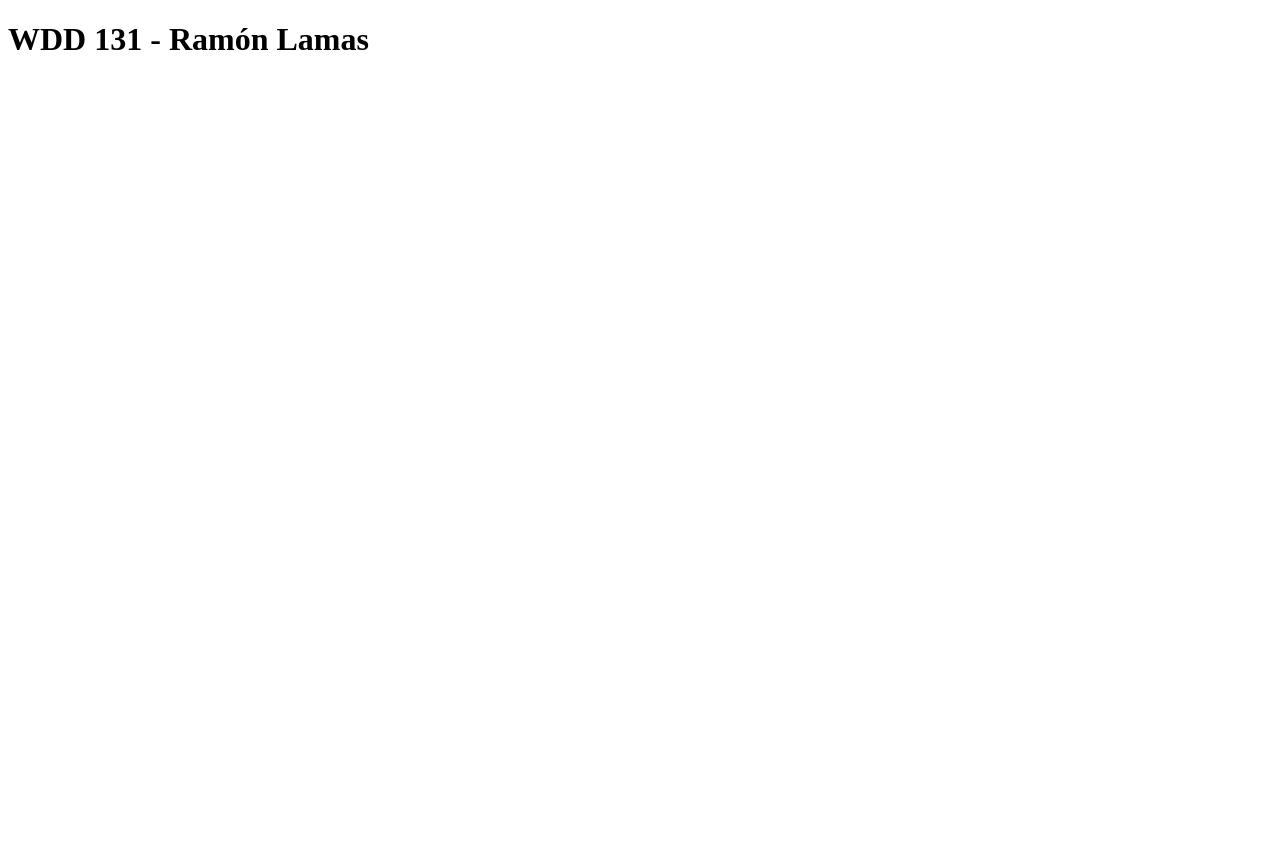
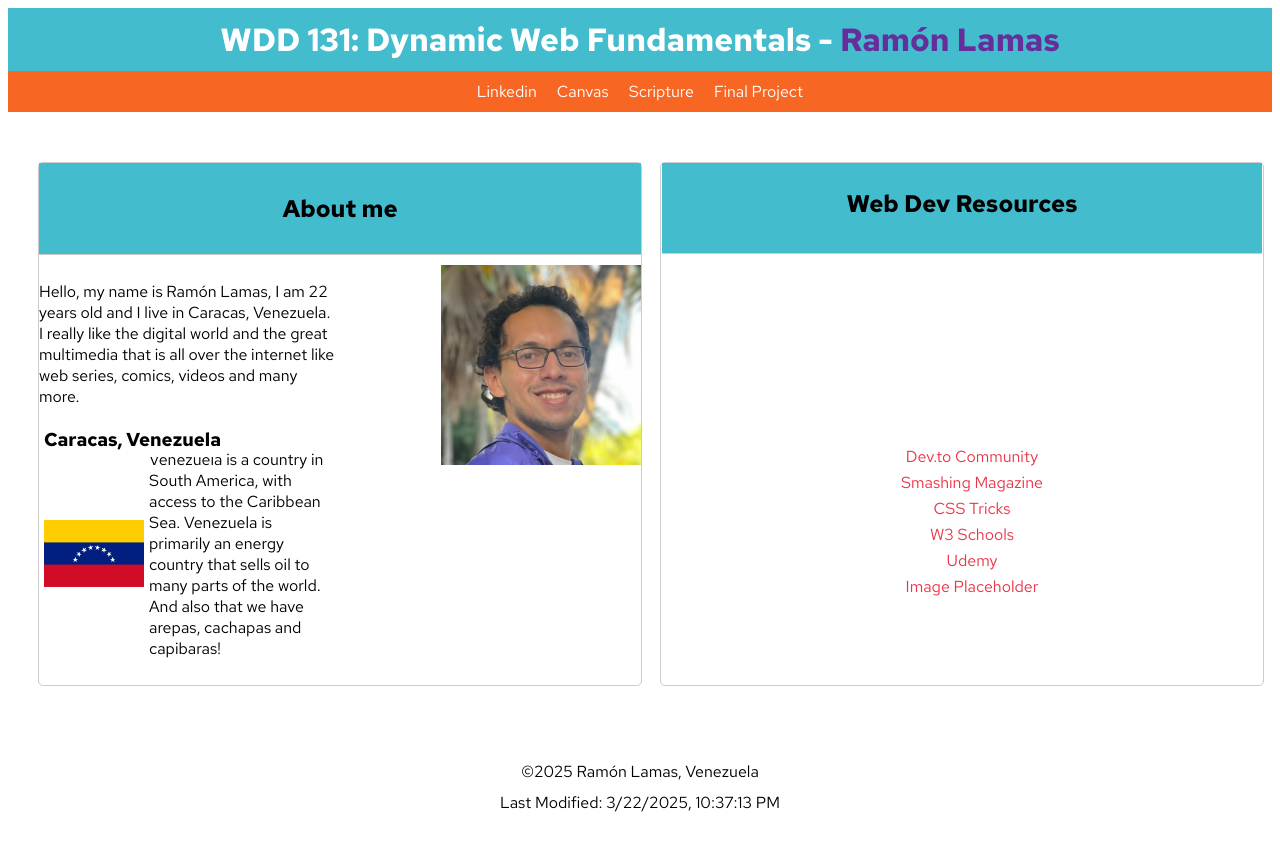
Before and after one commit to LuckyRambly/wdd131, a plain HTML site: page index.html in a window 1280 px wide. Before the commit the page ends 800 px from the top, so only its background shows below. Drawn offline with Linux system fonts and the light colour scheme.

Commit message:
WDD131 V1

```diff
--- a/index.html
+++ b/index.html
@@ -3,9 +3,80 @@
 <head>
     <meta charset="UTF-8">
     <meta name="viewport" content="width=device-width, initial-scale=1.0">
-    <title>Document</title>
+    <title>WDD 131 – Dynamic Web Fundamentals - Ramón Lamas</title>
+    <meta name="description" content="WDD 131 - Dynamic Web Fundamentals - Ramón Lamas. Welcome to the index that will be used for the course and all assignments.">
+    <meta name="author" content="Ramón Lamas">
+
+    <link rel="stylesheet" href="styles/base.css">
+    <link rel="preconnect" href="https://fonts.googleapis.com">
+    <link rel="preconnect" href="https://fonts.gstatic.com" crossorigin>
+    <link href="https://fonts.googleapis.com/css2?family=Red+Hat+Text:ital,wght@0,300..700;1,300..700&display=swap" rel="stylesheet">
 </head>
 <body>
-    <h1>WDD 131 - Ramón Lamas</h1>
+    <header>
+        <h1>WDD 131: Dynamic Web Fundamentals - <span>Ramón Lamas</span></h1>
+        <nav>
+            <a href="https://www.linkedin.com/in/ramon-lamas-132a27280/">Linkedin</a>
+            <a href="https://byupw.instructure.com/">Canvas</a>
+            <a href="https://www.churchofjesuschrist.org/study/scriptures/bofm/1-ne/10?lang=spa&id=p19#p19">Scripture</a>
+            <a href="#">Final Project</a>
+        </nav>
+    </header>
+    <main>
+        <section class="card">
+            <div>
+                <h2>About me</h2>
+            </div>
+            <div>
+                <p>Hello, my name is Ramón Lamas, I am 22 years old and I live in Caracas, Venezuela. I really like the digital world and the great multimedia that is all over the internet like web series, comics, videos and many more.</p>
+                <div>
+                    <h3>Caracas, Venezuela</h3>
+                    <div>
+                        <img src="images/Flag_of_Venezuela.png" alt="Official flag of Venezuela">
+                        <p>Venezuela is a country in South America, with access to the Caribbean Sea. Venezuela is primarily an energy country that sells oil to many parts of the world. And also that we have arepas, cachapas and capibaras!</p>
+                    </div>
+                </div>
+            </div>
+            <div>
+                <img src="images/ramon_portrait.jpg" alt="Portrait" id="ram_portrait">
+            </div>
+        </section>
+        <section class="card" id="card_list">
+            <div>
+                <h2>Web Dev Resources</h2>
+            </div>
+            <div>
+                <ul>
+                    <a href="">Dev.to Community</a>
+                    <a href="">Smashing Magazine</a>
+                    <a href="">CSS Tricks</a>
+                    <a href="">W3 Schools</a>
+                    <a href="">Udemy</a>
+                    <a href="">Image Placeholder</a>
+                </ul>
+            </div>
+        </section>
+    </main>
+    <footer>
+        <p>©<span id="currentyear"></span> Ramón Lamas, Venezuela</p>
+        <script>
+            function mostrarAñoActual() {
+                const ahora = new Date();
+                const anioActual = ahora.getFullYear();
+
+                document.getElementById("currentyear").textContent = anioActual;
+            }
+            mostrarAñoActual();
+        </script>
+        <p id="lastModified">Last Modified:</p>
+        <script>
+            function actualizarFechaModificacion() {
+                const ahora = new Date();
+                const fechaHoraFormateada = ahora.toLocaleString();
+                document.getElementById("lastModified").textContent = "Last Modified: " + fechaHoraFormateada;
+            }
+            actualizarFechaModificacion();
+        </script>
+    </footer>
 </body>
 </html>
--- /dev/null
+++ b/styles/base.css
@@ -0,0 +1,177 @@
+:root {
+    --color-principal: #F9C80E;
+    --color-secundario: #F86624;
+    --color-acento: #EA3546;
+    --color-texto: #662E9B;
+    --color-fondo: #43BCCD;
+}
+/*
+.red-hat-text-<uniquifier> {
+  font-family: "Red Hat Text", sans-serif;
+  font-optical-sizing: auto;
+  font-weight: <weight>;
+  font-style: normal;
+}*/
+body {
+    font-family: "Red Hat Text", sans-serif;
+    font-weight: 400;
+    font-style: normal;
+}
+header {
+    display: flex;
+    flex-direction: column;
+}
+header h1 {
+    width: 100%;
+    text-align: center;
+    margin: 0;
+    padding: 10px 0;
+    background-color: #43BCCD;
+    color: white;
+}
+header h1 span {
+    color: #662E9B;
+}
+header nav {
+    display: flex;
+    justify-content: center;
+    background-color: #F86624;
+    padding: 10px 0;
+}
+header nav a {
+    margin: 0 10px;
+    text-decoration: none;
+    color: white;
+    transition: box-shadow 0.3s;
+}
+header nav a:hover {
+    color: #F9C80E;
+    transform: scale(1.1);
+}
+main {
+    max-width: 100%;
+    margin: 0 auto;
+    padding: 20px;
+
+    display: grid;
+    grid-template-columns: 1fr 1fr;
+    gap: 20px;
+    max-width: auto;
+    margin: 20px auto;
+}
+.card {
+    width: 100%;
+    margin: 10px;
+    border: 1px solid #ccc;
+    border-radius: 5px;
+    padding: 0px;
+    display: grid;
+    grid-template-columns: 1fr 1fr;
+    grid-template-rows: auto auto auto;
+    gap: 10px;
+}
+.card:nth-child(2) {
+    grid-template-columns: 1fr;
+    grid-template-rows: auto auto;
+}
+.card > div:first-child {
+    grid-column: 1 / 3;
+    background-color: #43BCCD;
+    padding: 10px;
+    text-align: center;
+    border-bottom: 1px solid #ccc;
+}
+.card:nth-child(2) > div:first-child {
+    grid-column: 1 / 2;
+    grid-column: 1 / 2;
+    padding: 5px;
+    text-align: center;
+    border-bottom: 1px solid #ccc;
+}
+.card > div:nth-child(2) {
+    grid-column: 1 / 2;
+    display: grid;
+    grid-template-rows: auto auto;
+    gap: 10px;
+}
+.card > div:nth-child(2) > p {
+    grid-row: 1 / 2;
+}
+.card > div:nth-child(2) > div {
+    grid-row: 2 / 3;
+    display: grid;
+    grid-template-columns: auto 1fr;
+    gap: 10px;
+    align-items: center;
+    position: relative;
+}
+.card > div:nth-child(2) > div > div {
+    /* Estilos existentes para el div de la bandera y el texto */
+    display: flex;
+    align-items: center;
+}
+.card > div:nth-child(2) > div img {
+    max-width: 100px;
+    height: auto;
+    margin: 5px;
+}
+.card > div:nth-child(2) > div h3 {
+    position: absolute; /* Posiciona el título absolutamente */
+    top: -30px; /* Ajusta la posición vertical */
+    left: 0; /* Alinea el título a la izquierda */
+    background-color: white; /* Asegura que el título tape el contenido de abajo */
+    padding: 5px; /* Añade un poco de relleno */
+}
+.card > div:last-child {
+    grid-column: 2 / 3;
+    grid-row: 2 / 3;
+    justify-self: end;
+}
+.card > div:last-child img {
+    max-width: 100%;
+    height: auto;
+}
+.card:nth-child(2) > div:last-child {
+    grid-column: 1 / 2;
+    grid-row: 2 / 3;
+}
+.card:nth-child(2) > div:last-child ul {
+    list-style-type: disc;
+    padding-left: 20px;
+}
+.card:nth-child(2) > div:last-child ul a {
+    display: block;
+    margin-bottom: 5px;
+    text-decoration: none;
+    color: #EA3546;
+    text-align: center;
+    justify-content: center;
+}
+#ram_portrait {
+    width: 200px;
+    height: 200px;
+}
+.card:nth-child(2) > div:last-child ul {
+    list-style-type: disc;
+    padding-left: 20px;
+    display: flex;
+    flex-direction: column;
+    align-items: center;
+    text-align: center;
+}
+#card_list div {
+    max-height: 80px;
+    width: 98%;
+    justify-self: center;
+}
+footer {
+    display: flex;
+    justify-content: center;
+    align-items: center;
+    flex-direction: column;
+    padding: 20px;
+    text-align: center;
+}
+footer p {
+    margin: 5px 0;
+}
```
Also changed, not shown: scripts/getdates.js (added, +16 -0 lines), images/Flag_of_Venezuela.png (added), images/ramon_portrait.jpg (added).
